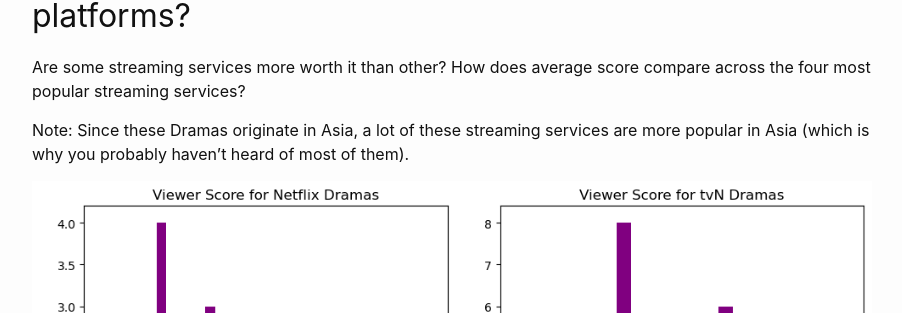
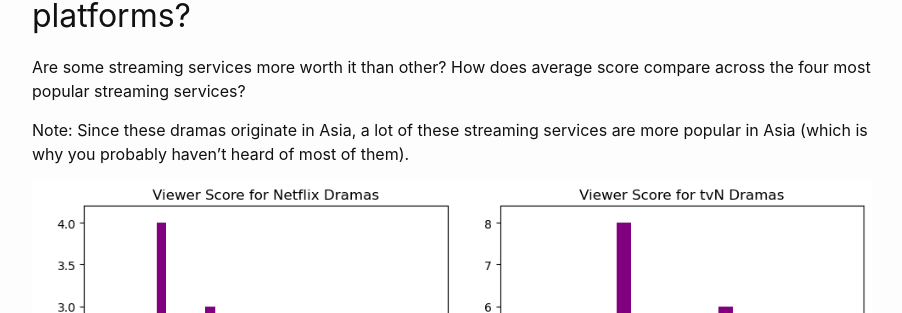
Before and after one commit to camilla47/camilla47.github.io, a Jekyll site: the page built from _posts/2023-12-09-eda.md, in a window 1280 px wide and 900 px high, scrolled down 2377 px. Shown: the part 140-453 px from the top of the window, without its empty margins (188-1090 px from the left). Built offline with Jekyll 4.4.1, drawn with Linux system fonts in a browser that asks for light colours; comment, search, counter and statistics services are not loaded.

Commit message:
Update 2023-12-09-eda.md

```diff
--- a/_posts/2023-12-09-eda.md
+++ b/_posts/2023-12-09-eda.md
@@ -36,7 +36,7 @@ Romance and Drama are the most popular genres. This is expected. However, myster
 
 Are some streaming services more worth it than other? How does average score compare across the four most popular streaming services?
 
-Note: Since these Dramas originate in Asia, a lot of these streaming services are more popular in Asia (which is why you probably haven't heard of most of them).
+Note: Since these dramas originate in Asia, a lot of these streaming services are more popular in Asia (which is why you probably haven't heard of most of them).
 
 ![Figure]({{site.url}}/{{site.baseurl}}/assets/images/network_vs_score.png)
 
```
